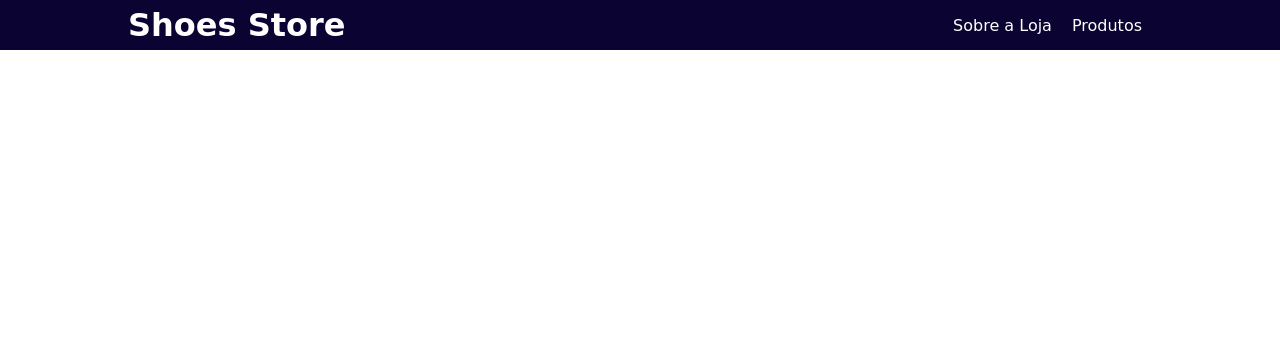
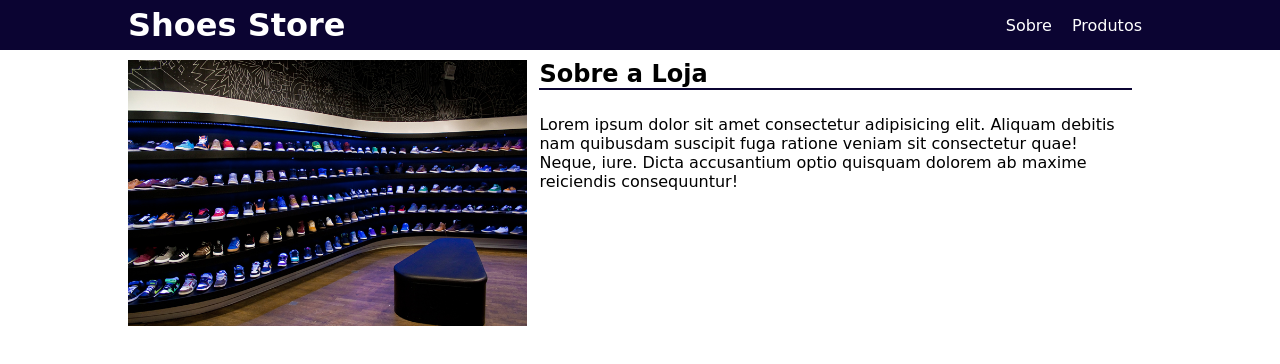
Before and after one commit to rafaareis/Exercicio_M-dulo_11, a plain HTML site: page index.html in a window 1280 px wide. Drawn offline with Linux system fonts and the light colour scheme; a web font is replaced by a local one.

Commit message:
Commit 27042023-1158: Parte 2

```diff
--- a/index.html
+++ b/index.html
@@ -24,9 +24,21 @@
                 </nav>
             </div>
         </div>
-    <script src="main.js"></script>
     </header>
+    <main>
+        <div class="container">
+            <section id="Sobre">
+                <div class="image">
+                    <img src="./images/fotos-da-loja.jpeg" alt="Fotos da Loja Shoes Store">
+                    <div class="about-div">
+                        <h2>Sobre a Loja</h2>
+                        <p>Lorem ipsum dolor sit amet consectetur adipisicing elit. Aliquam debitis nam quibusdam suscipit fuga ratione veniam sit consectetur quae! Neque, iure. Dicta accusantium optio quisquam dolorem ab maxime reiciendis consequuntur!</p>
+                    </div>
+                </div>
+            </section>
+        </div>
+    </main>
 
-
+<script src="main.js"></script>
 </body>
 </html>
--- a/main.css
+++ b/main.css
@@ -1,6 +1,7 @@
 :root {
     --cor1: #0b0432;
     --cor2: #fff;
+    --cor3: #ccc;
 
 }
 
@@ -41,3 +42,32 @@ nav li a {
     text-decoration: none;
     color: var(--cor2);
 }
+
+nav li a:hover {
+    color: var(--cor3);
+}
+
+.image {
+    display: grid;
+    grid-template-columns: 39% 59%;
+    margin-top: 10px ;
+}
+
+.image img {
+    max-width: 480px;
+    max-height: 320px;
+    width: 100%;
+    height: 100%;
+}
+
+.about-div {
+    margin-left: 2%;
+}
+
+.about-div h2 {
+    border-bottom: 2.5px solid var(--cor1);
+}
+
+.about-div p {
+    padding-top: 25px;
+}
--- a/main.js
+++ b/main.js
@@ -1,4 +1,4 @@
-const menuArr = ['Sobre a Loja', 'Produtos']
+const menuArr = ['Sobre', 'Produtos']
 
 let menu = menuArr.map(function(item) {
     return `<li><a href="#${item}">${item}</a></li>`;
```
Also changed, not shown: images/fotos-da-loja.jpeg (added).
